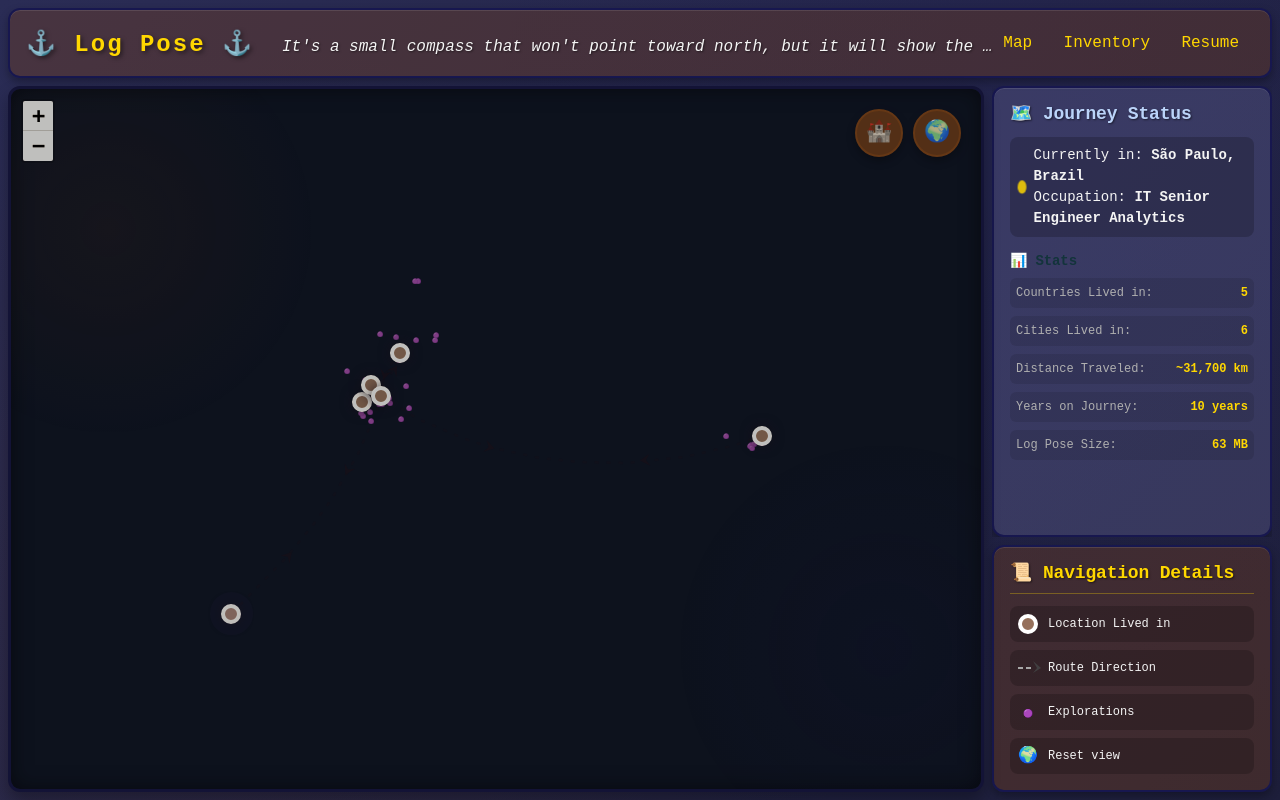
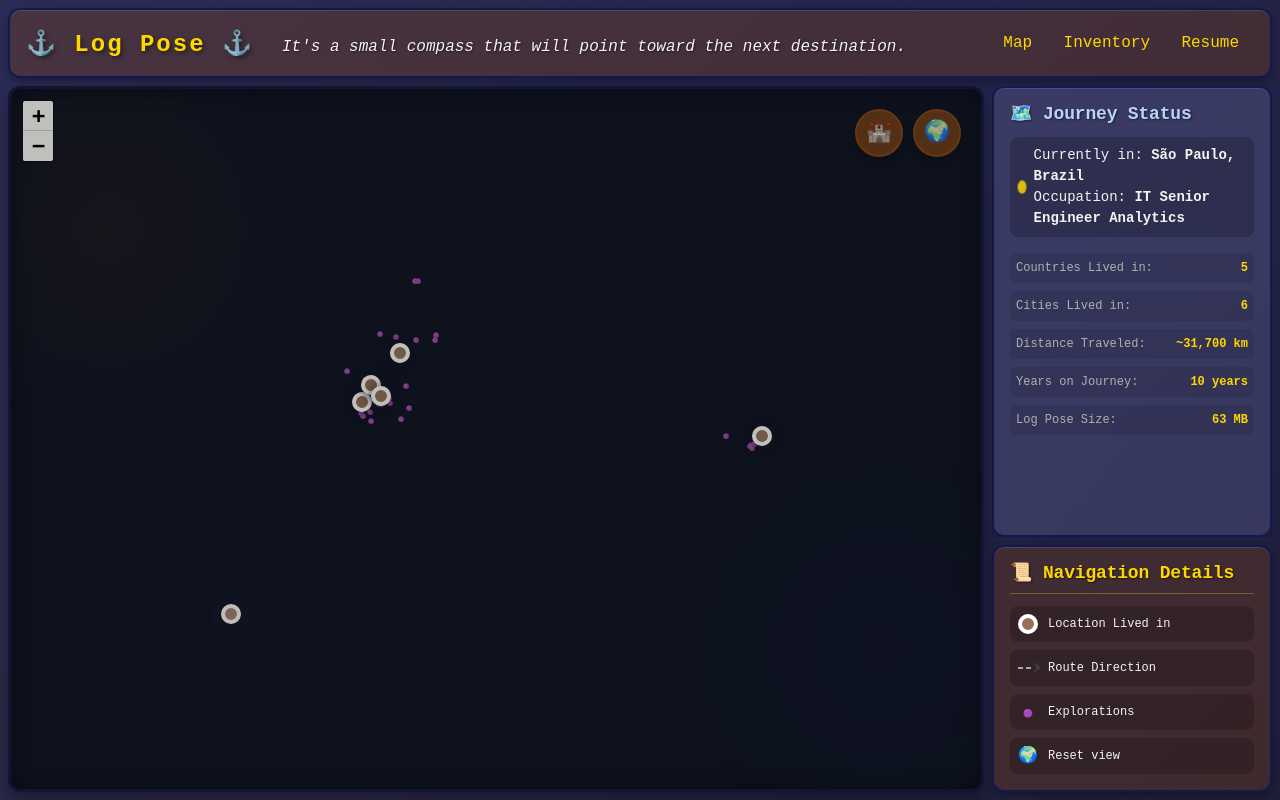
Before and after one commit to hugotorche/log-pose, a website: page public/map.html in a window 1280 px wide. Drawn offline with nearby package versions, Linux system fonts and the light colour scheme.

Commit message:
upd format navbar and legend

```diff
--- a/public/journey-info.html
+++ b/public/journey-info.html
@@ -5,7 +5,6 @@
         <span>Currently in: <strong>São Paulo, Brazil</strong> <br> Occupation: <strong>IT Senior Engineer Analytics</strong></span>
     </div>
     <div class="journey-stats">
-        <h6>📊 Stats</h6>
         <div class="stat-item">
             <span class="stat-label">Countries Lived in:</span>
             <span class="stat-value">5</span>
--- a/public/map-header.html
+++ b/public/map-header.html
@@ -1,7 +1,7 @@
 <div class="logpose-header">
     <div class="logpose-titles">
         <h1 class="logpose-title">⚓ Log Pose ⚓</h1>
-        <p class="logpose-subtitle">It's a small compass that won't point toward north, but it will show the next destination.</p>
+        <p class="logpose-subtitle">It's a small compass that will point toward the next destination.</p>
     </div>
     <div class="logpose-navbar" role="banner">
         <nav class="nav_bar_lg d-flex justify-space-between" role="navigation">
```
